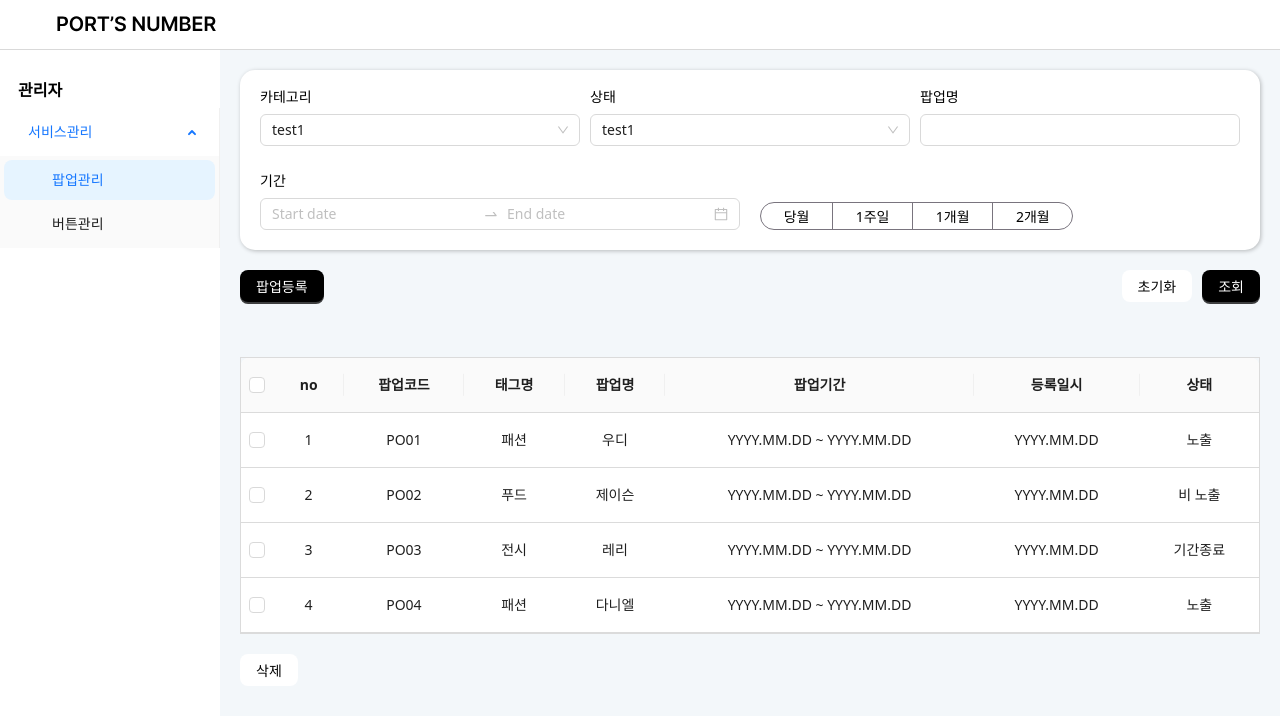
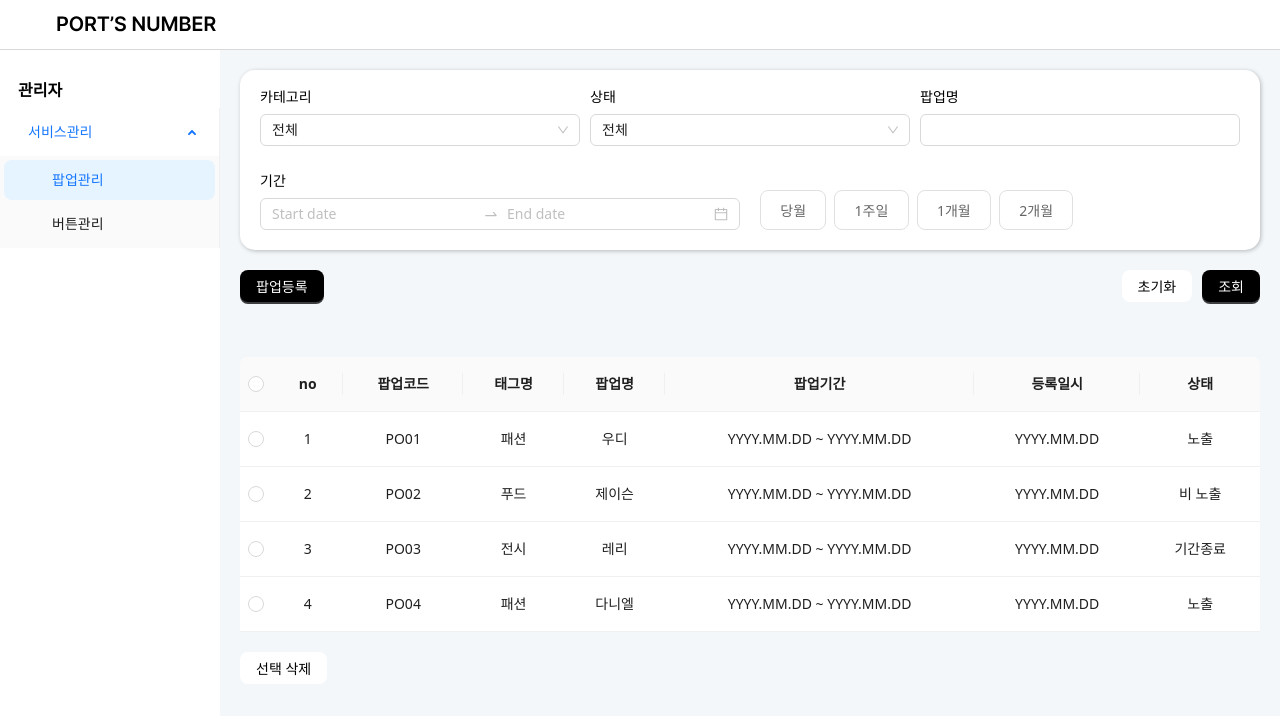
Before and after one commit to devportnumber/portnum-admin, a React (Create React App) app: page / in a window 1280 px wide. Shown: the top 716 px of the page. Built offline with nearby package versions, Linux system fonts and the light colour scheme.

Commit message:
style: 테이블 원 및 옵션명 변경

```diff
--- a/src/components/dateButtons/DateButtons.jsx
+++ b/src/components/dateButtons/DateButtons.jsx
@@ -64,12 +64,13 @@ const FilterBox = styled.div`
   /* width: fit-content; */
   /* width: 300px; */
   width: 100%;
-  height: 28px;
+  height: 40px;
   display: flex;
+  gap: 8px;
   /* background: transparent; */
   background: #fff;
-  border: 1px solid #79747e;
-  border-radius: 20px;
+  /* border: 1px solid #79747e; */
+  /* border-radius: 20px; */
   overflow: hidden;
 
   .item {
@@ -79,16 +80,19 @@ const FilterBox = styled.div`
     flex-grow: 1;
     text-align: center;
     font-size: 14px;
-    color: #000;
-    border-right: 1px solid #79747e;
+    background: #fff;
+    border: 1px solid #e0e0e0;
+    border-radius: 8px;
+    color: #00000099;
+    /* border-right: 1px solid #79747e; */
   }
 
   .item:last-child {
-    border-right: none;
+    /* border-right: none; */
   }
 
   .item.active {
-    background-color: #79747e;
-    color: #fff;
+    background-color: #e0e0e0;
+    color: #000;
   }
 `;
--- a/src/components/selectOption/SelectOption.jsx
+++ b/src/components/selectOption/SelectOption.jsx
@@ -2,7 +2,7 @@ import React from "react";
 import styled from "styled-components";
 import { Select, Space } from "antd";
 
-const SelectOption = ({ selectTitle }) => {
+const SelectOption = ({ selectTitle, selectItems }) => {
   const handleChange = (value) => {
     console.log(`selected ${value}`);
   };
@@ -10,25 +10,12 @@ const SelectOption = ({ selectTitle }) => {
     <div>
       <SelectTitle>{selectTitle}</SelectTitle>
       <Select
-        defaultValue="test1"
+        defaultValue={"전체"}
         style={{
           width: "100%",
         }}
         onChange={handleChange}
-        options={[
-          {
-            value: "test1",
-            label: "test1",
-          },
-          {
-            value: "test2",
-            label: "test2",
-          },
-          {
-            value: "test3",
-            label: "test3",
-          },
-        ]}
+        options={selectItems}
       />
     </div>
   );
--- a/src/components/tableList/TableList.jsx
+++ b/src/components/tableList/TableList.jsx
@@ -95,7 +95,7 @@ const TableList = () => {
         theme={{
           components: {
             Table: {
-              borderColor: "#dbdbdb;",
+              // borderColor: "#dbdbdb;",
             },
           },
         }}
@@ -122,8 +122,15 @@ const Wrap = styled.section`
   align-items: center;
   text-align: center; */
   margin-bottom: 20px;
-  .ant-spin-nested-loading {
+  /* .ant-spin-nested-loading {
     border: 1px solid #dbdbdb;
+  } */
+  .ant-checkbox-inner {
+    border-radius: 50%; /* 체크박스를 동그랗게 만듭니다. */
+  }
+  .ant-checkbox-checked .ant-checkbox-inner {
+    background-color: #5d5fef; /* 체크된 상태의 배경색을 원하는 색상으로 설정합니다. */
+    border-color: #5d5fef; /* 체크된 상태의 테두리 색상도 동일하게 설정할 수 있습니다. */
   }
   .ant-table-thead > tr > th {
     text-align: center;
--- a/src/page/popupMng/PopupMngPage.jsx
+++ b/src/page/popupMng/PopupMngPage.jsx
@@ -28,6 +28,16 @@ const PopupMngPage = () => {
     { id: 4, label: "2개월", reqData: "D" },
   ];
 
+  const CATEGORY_ITEMS = [
+    {
+      value: "all",
+      label: "전체",
+    },
+    {
+      value: "exhibition",
+      label: "전시회",
+    },
+  ];
   const handleFilterChange = (e) => {
     // console.log("선택", e);
   };
@@ -42,7 +52,10 @@ const PopupMngPage = () => {
       <BoxShadow>
         <Row gutter={[10, 0]}>
           <Col span={8}>
-            <SelectOption selectTitle={"카테고리"} />
+            <SelectOption
+              selectTitle={"카테고리"}
+              selectItems={CATEGORY_ITEMS}
+            />
           </Col>
           <Col span={8}>
             <SelectOption selectTitle={"상태"} />
@@ -87,7 +100,7 @@ const PopupMngPage = () => {
       </ButtonWrap>
       <TableList />
       <Button
-        btnText={"삭제"}
+        btnText={"선택 삭제"}
         cancel
         onClick={() => setIsModalOpenConfirm(true)}
       />
```
